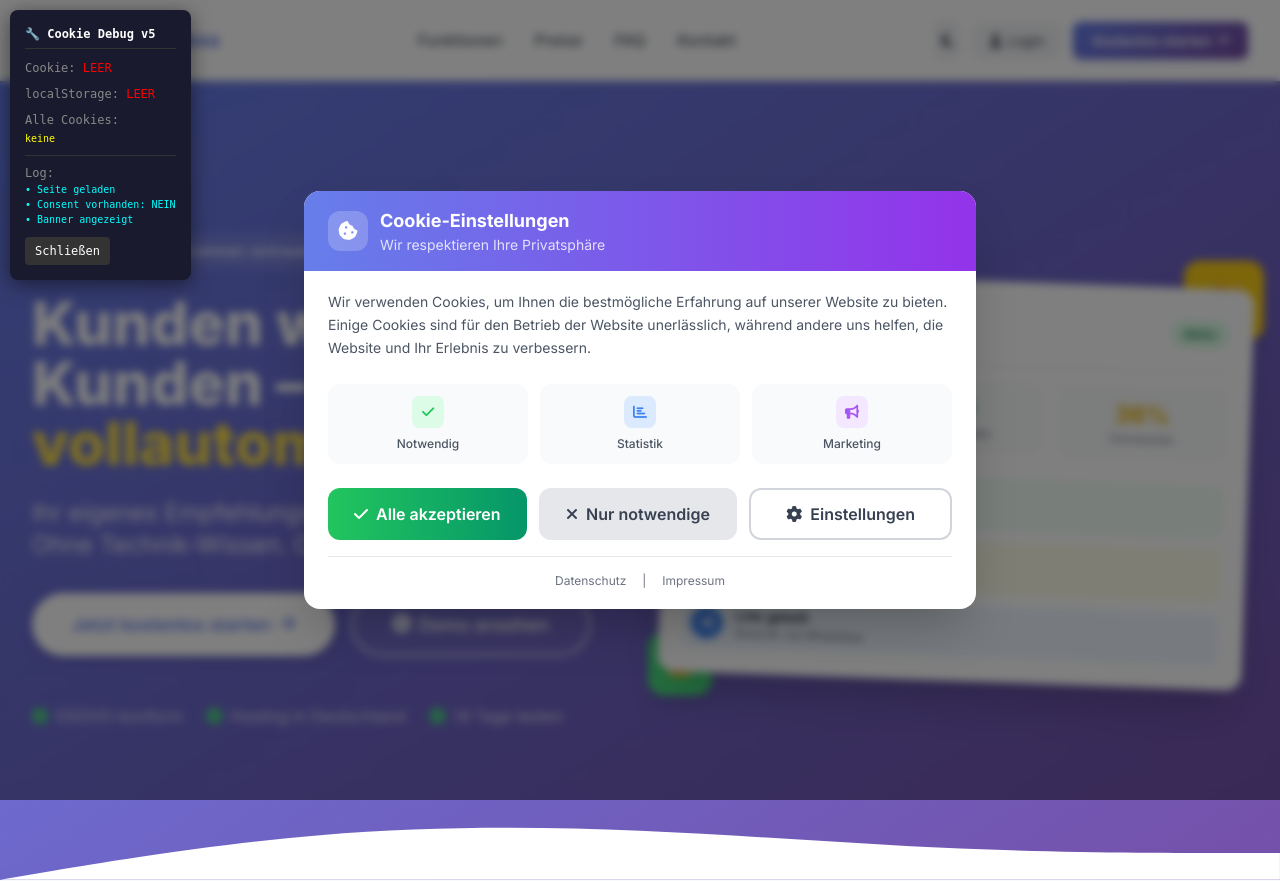
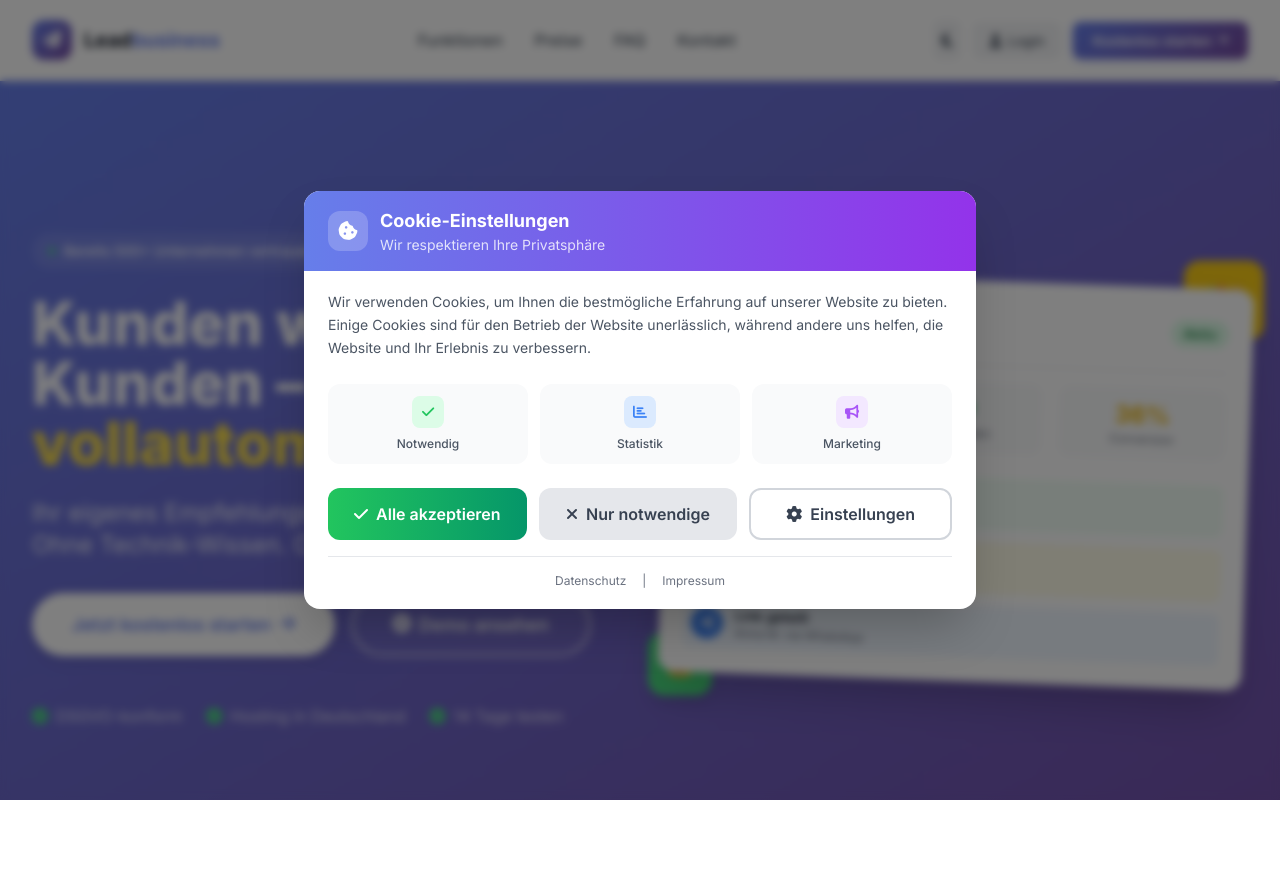
Before and after one commit to michaelg-pixel/leadbusiness, a PHP site: page / in a window 1280 px wide. Shown: the top 881 px of the page. After the commit the page ends 800 px from the top, so only its background shows below. Run offline with PHP 8.4, Linux system fonts and the light colour scheme; some libraries are stand-ins or nearby versions.

Commit message:
Cookie-Banner: Debug entfernt, Production-Version v6

```diff
--- a/templates/marketing/footer.php
+++ b/templates/marketing/footer.php
@@ -158,13 +158,6 @@
             </div>
         </div>
     </footer>
-
-    <!-- DEBUG BOX - Wird oben links angezeigt -->
-    <div id="debug-box" style="position:fixed; top:10px; left:10px; background:#1a1a2e; color:#0f0; padding:15px; border-radius:8px; font-family:monospace; font-size:12px; z-index:99999; max-width:350px; box-shadow: 0 4px 20px rgba(0,0,0,0.5);">
-        <div style="color:#fff; font-weight:bold; margin-bottom:10px; border-bottom:1px solid #333; padding-bottom:5px;">🔧 Cookie Debug v5</div>
-        <div id="debug-content">Lade...</div>
-        <button onclick="document.getElementById('debug-box').style.display='none'" style="margin-top:10px; padding:5px 10px; background:#333; color:#fff; border:none; border-radius:4px; cursor:pointer;">Schließen</button>
-    </div>
 
     <!-- Cookie Banner -->
     <div id="cookie-banner" style="display:none;" class="fixed inset-0 z-[9999] flex items-end sm:items-center justify-center">
@@ -351,125 +344,95 @@
     <!-- JavaScript -->
     <script src="/assets/js/main.js"></script>
 
-    <!-- Cookie Consent Script v5 with Visual Debug -->
+    <!-- Cookie Consent Script v6 - Production -->
     <script>
+    (function() {
+        'use strict';
+
         var COOKIE_NAME = 'lb_cookie_consent';
-    var debugLog = [];
-
-    function log(msg) {
-        debugLog.push(msg);
-        updateDebugBox();
-    }
-
-    function updateDebugBox() {
-        var el = document.getElementById('debug-content');
-        if (el) {
-            var cookieVal = getCookie(COOKIE_NAME);
-            var localVal = null;
-            try { localVal = localStorage.getItem(COOKIE_NAME); } catch(e) { localVal = 'ERROR'; }
-
-            var html = '<div style="margin-bottom:8px;"><span style="color:#888;">Cookie:</span> <span style="color:' + (cookieVal ? '#0f0' : '#f00') + ';">' + (cookieVal || 'LEER') + '</span></div>';
-            html += '<div style="margin-bottom:8px;"><span style="color:#888;">localStorage:</span> <span style="color:' + (localVal ? '#0f0' : '#f00') + ';">' + (localVal || 'LEER') + '</span></div>';
-            html += '<div style="margin-bottom:8px;"><span style="color:#888;">Alle Cookies:</span><br><span style="color:#ff0; word-break:break-all; font-size:10px;">' + (document.cookie || 'keine') + '</span></div>';
-            html += '<div style="border-top:1px solid #333; padding-top:8px; margin-top:8px;"><span style="color:#888;">Log:</span></div>';
-            debugLog.slice(-5).forEach(function(m) {
-                html += '<div style="color:#0ff; font-size:10px;">• ' + m + '</div>';
-            });
-            el.innerHTML = html;
-        }
-    }
 
         function setCookie(name, value, days) {
             var d = new Date();
             d.setTime(d.getTime() + (days * 24 * 60 * 60 * 1000));
-        var expires = 'expires=' + d.toUTCString();
-        var cookieStr = name + '=' + value + ';' + expires + ';path=/;SameSite=Lax';
-        document.cookie = cookieStr;
-        log('Cookie gesetzt: ' + value);
+            document.cookie = name + '=' + value + ';expires=' + d.toUTCString() + ';path=/;SameSite=Lax';
         }
 
         function getCookie(name) {
             var cname = name + '=';
             var ca = document.cookie.split(';');
-        for(var i = 0; i < ca.length; i++) {
+            for (var i = 0; i < ca.length; i++) {
                 var c = ca[i].trim();
                 if (c.indexOf(cname) === 0) {
-                return c.substring(cname.length, c.length);
+                    return c.substring(cname.length);
                 }
             }
             return null;
         }
 
         function hasConsent() {
-        var cookie = getCookie(COOKIE_NAME);
-        var local = null;
-        try { local = localStorage.getItem(COOKIE_NAME); } catch(e) {}
-        return cookie || local;
+            if (getCookie(COOKIE_NAME)) return true;
+            try {
+                if (localStorage.getItem(COOKIE_NAME)) return true;
+            } catch(e) {}
+            return false;
         }
 
         function saveConsent(value) {
             setCookie(COOKIE_NAME, value, 365);
-        try {
-            localStorage.setItem(COOKIE_NAME, value);
-            log('localStorage gesetzt: ' + value);
-        } catch(e) {
-            log('localStorage FEHLER!');
-        }
-        updateDebugBox();
+            try { localStorage.setItem(COOKIE_NAME, value); } catch(e) {}
         }
 
         function hideBanner() {
-        document.getElementById('cookie-banner').style.display = 'none';
+            var banner = document.getElementById('cookie-banner');
             var modal = document.getElementById('cookie-settings-modal');
+            if (banner) banner.style.display = 'none';
             if (modal) modal.style.display = 'none';
-        log('Banner versteckt');
         }
 
         function showBanner() {
-        document.getElementById('cookie-banner').style.display = 'flex';
-        log('Banner angezeigt');
+            var banner = document.getElementById('cookie-banner');
+            if (banner) banner.style.display = 'flex';
         }
 
-    function acceptAllCookies() {
-        log('Klick: Alle akzeptieren');
+        // Global functions
+        window.acceptAllCookies = function() {
             saveConsent('all');
             hideBanner();
-    }
+        };
 
-    function rejectAllCookies() {
-        log('Klick: Nur notwendige');
+        window.rejectAllCookies = function() {
             saveConsent('necessary');
             hideBanner();
-    }
+        };
 
-    function saveCustomCookies() {
-        log('Klick: Auswahl speichern');
-        saveConsent('custom');
+        window.saveCustomCookies = function() {
+            var stats = document.getElementById('cookie-statistics');
+            var marketing = document.getElementById('cookie-marketing');
+            var consent = 'necessary';
+            if (stats && stats.checked && marketing && marketing.checked) consent = 'all';
+            else if (stats && stats.checked) consent = 'statistics';
+            else if (marketing && marketing.checked) consent = 'marketing';
+            saveConsent(consent);
             hideBanner();
-    }
+        };
 
-    function openCookieSettings() {
+        window.openCookieSettings = function() {
             document.getElementById('cookie-banner').style.display = 'none';
             document.getElementById('cookie-settings-modal').style.display = 'flex';
-    }
+        };
 
-    function closeCookieSettings() {
+        window.closeCookieSettings = function() {
             document.getElementById('cookie-settings-modal').style.display = 'none';
             if (!hasConsent()) showBanner();
-    }
+        };
 
-    // Init
-    log('Seite geladen');
-    var consent = hasConsent();
-    log('Consent vorhanden: ' + (consent ? 'JA' : 'NEIN'));
-
-    if (!consent) {
+        // Init - show banner if no consent
+        if (!hasConsent()) {
             showBanner();
         }
+    })();
 
-    updateDebugBox();
-
-    // Back to top
+    // Back to top button
     document.addEventListener('DOMContentLoaded', function() {
         var btn = document.getElementById('back-to-top');
         if (btn) {
```
Lines whose indentation alone changed are shown as unchanged.
